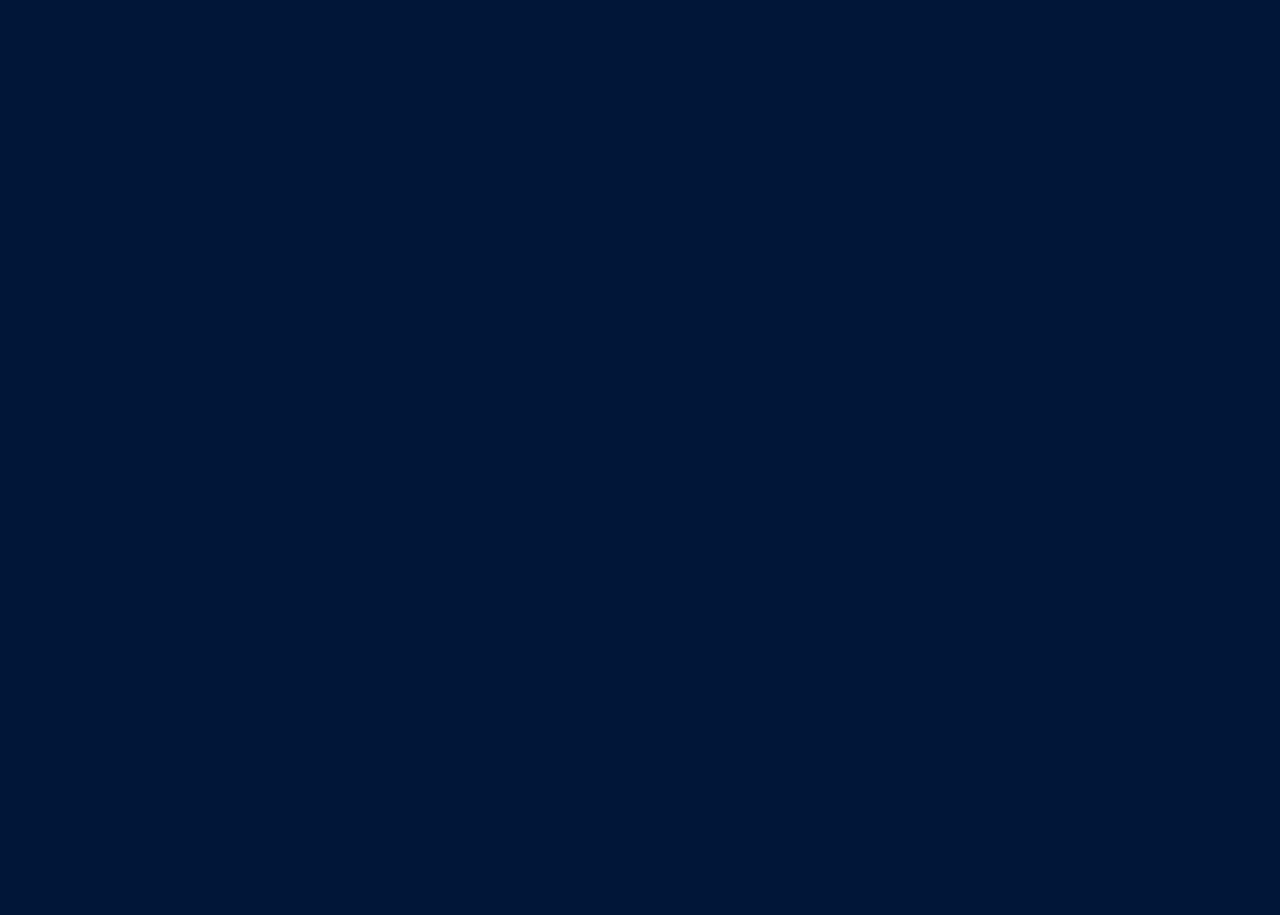
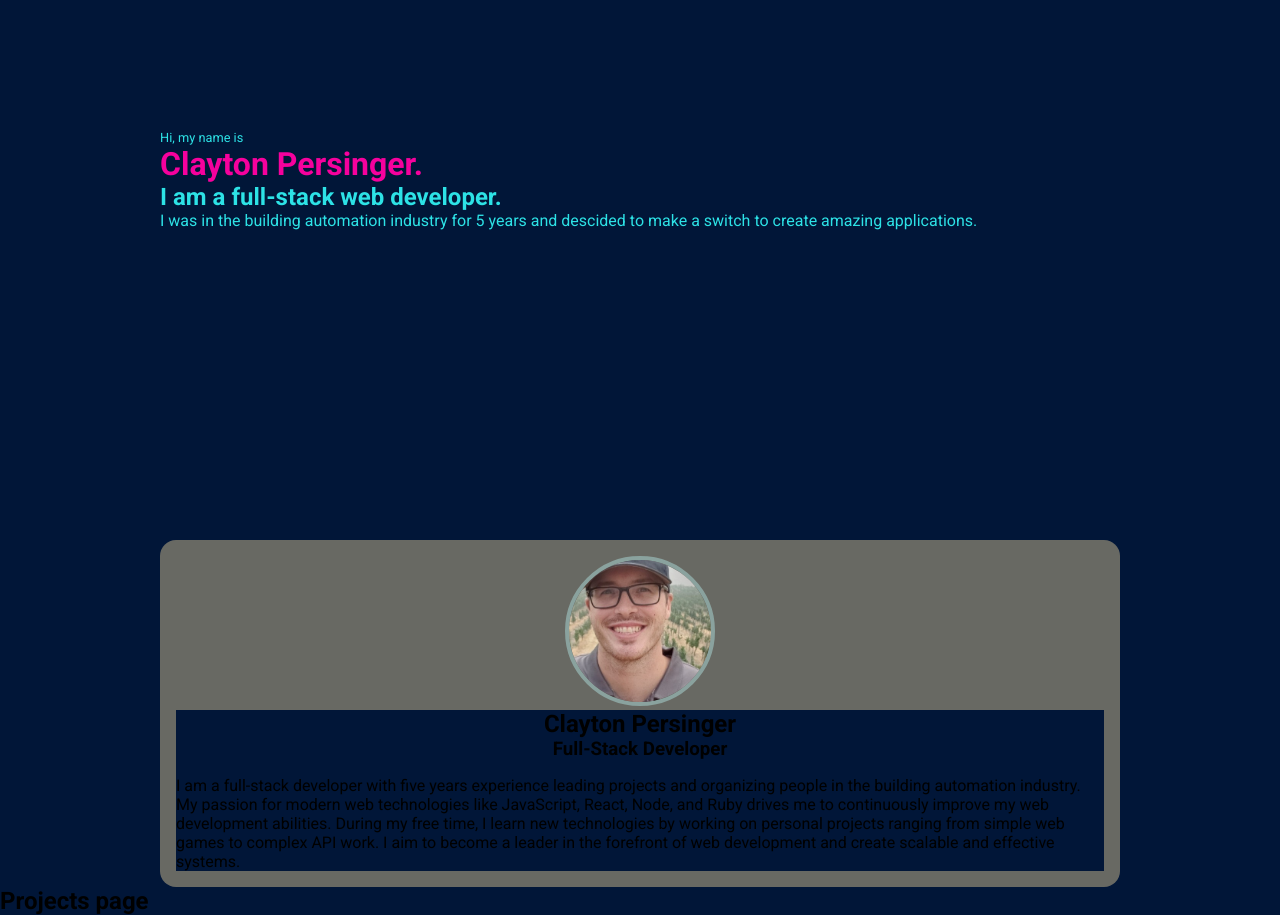
Before and after one commit to oMnotopia/portfolio, a React (Vite) app: page / in a window 1280 px wide. Shown: the part 260-1175 px from the top of the page. Before the commit the page ends 800 px from the top, so only its background shows below. Built offline with nearby package versions, Linux system fonts and the light colour scheme.

Commit message:
Implement hash router instead of  routerprovider

```diff
--- a/src/App.jsx
+++ b/src/App.jsx
@@ -8,6 +8,7 @@ import './styles/App.css';
 
 import {
   createBrowserRouter,
+  HashRouter,
   RouterProvider,
 } from "react-router-dom";
 
@@ -17,18 +18,18 @@ const router = createBrowserRouter([
     element: <NavBar />,
     errorElement: <ErrorPage />,
     children: [
-      {
-        path: "/",
-        element: <HomePage />,
-      },
-      {
-        path: "about",
-        element: <About />
-      },
-      {
-        path: "projects",
-        element: <Projects />
-      }
+      // {
+      //   path: "/",
+      //   element: <HomePage />,
+      // },
+      // {
+      //   path: "/",
+      //   element: <About />
+      // },
+      // {
+      //   path: "projects",
+      //   element: <Projects />
+      // }
     ]
   }
 ])
@@ -37,9 +38,12 @@ const App = () => {
 
   return (
     <>
-      <RouterProvider
-        router={router}
-        />
+      <HashRouter >
+        <NavBar />
+        <HomePage />
+        <About />
+        <Projects />
+      </HashRouter>
     </>
   )
 }
```
